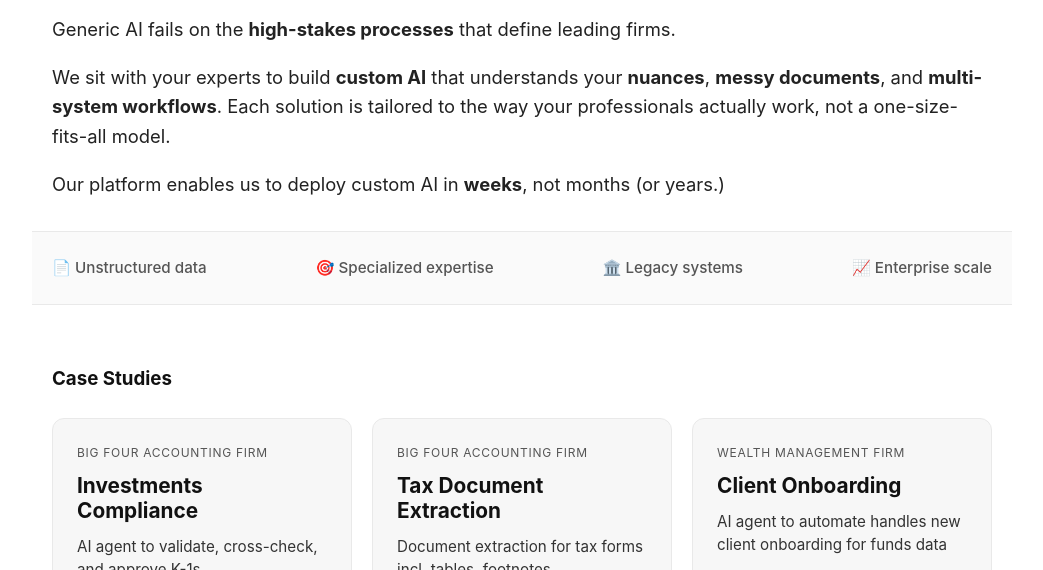
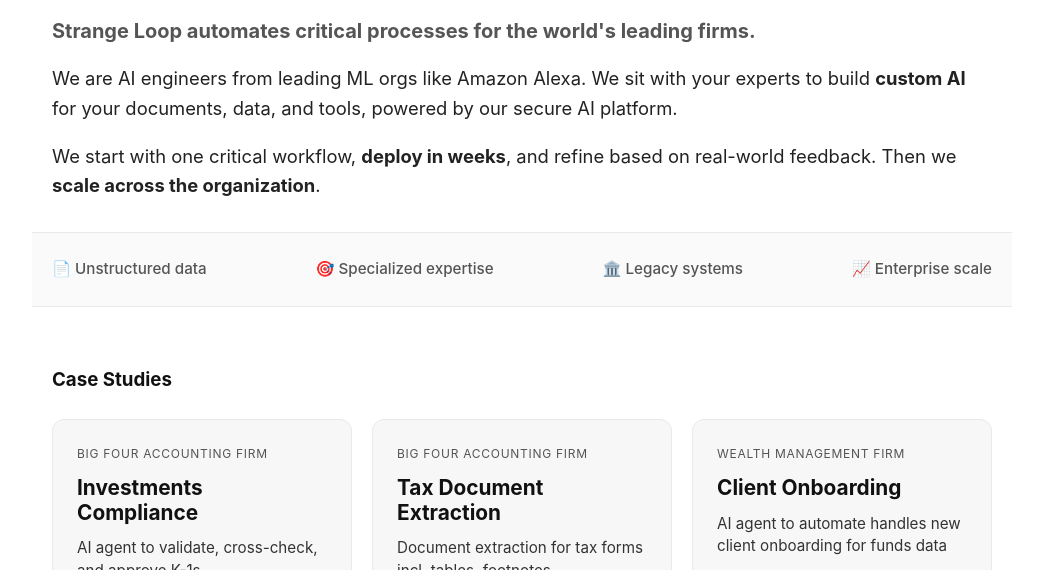
Before and after one commit to rickbhardwaj/strange-loop-homepage, a plain HTML site: page index.html in a window 1280 px wide. Shown: the part 165-735 px from the top of the page, without its empty margins (118-1161 px from the left). Drawn offline with Linux system fonts and the light colour scheme.

Commit message:
Update homepage content

```diff
--- a/index.html
+++ b/index.html
@@ -543,17 +543,14 @@
 
     <header class="hero" id="top">
         <h1>We deliver outcomes that generic AI can't.</h1>
-        <!-- <p class="subtitle">
-            Strange Loop automates critical processes for the world's leading firms.
-        </p> -->
-        <p class="lead">
-            Generic AI fails on the <strong>high-stakes processes</strong> that define leading firms.
+        <p class="subtitle">
+            <strong>Strange Loop automates critical processes for the world's leading firms.</strong>
         </p>
         <p class="lead">
-            We sit with your experts to build <strong>custom AI</strong> that understands your <strong>nuances</strong>, <strong>messy documents</strong>, and <strong>multi-system workflows</strong>. Each solution is tailored to the way your professionals actually work, not a one-size-fits-all model.
+            We are AI engineers from leading ML orgs like Amazon Alexa. We sit with your experts to build <strong>custom AI</strong> for your documents, data, and tools, powered by our secure AI platform.
         </p>
         <p class="lead">
-            Our platform enables us to deploy custom AI in <strong>weeks</strong>, not months (or years.)
+            We start with one critical workflow, <strong>deploy in weeks</strong>, and refine based on real-world feedback. Then we <strong>scale across the organization</strong>.
         </p>
         <div class="challenges-banner">
             <div class="challenge-tags">
```
